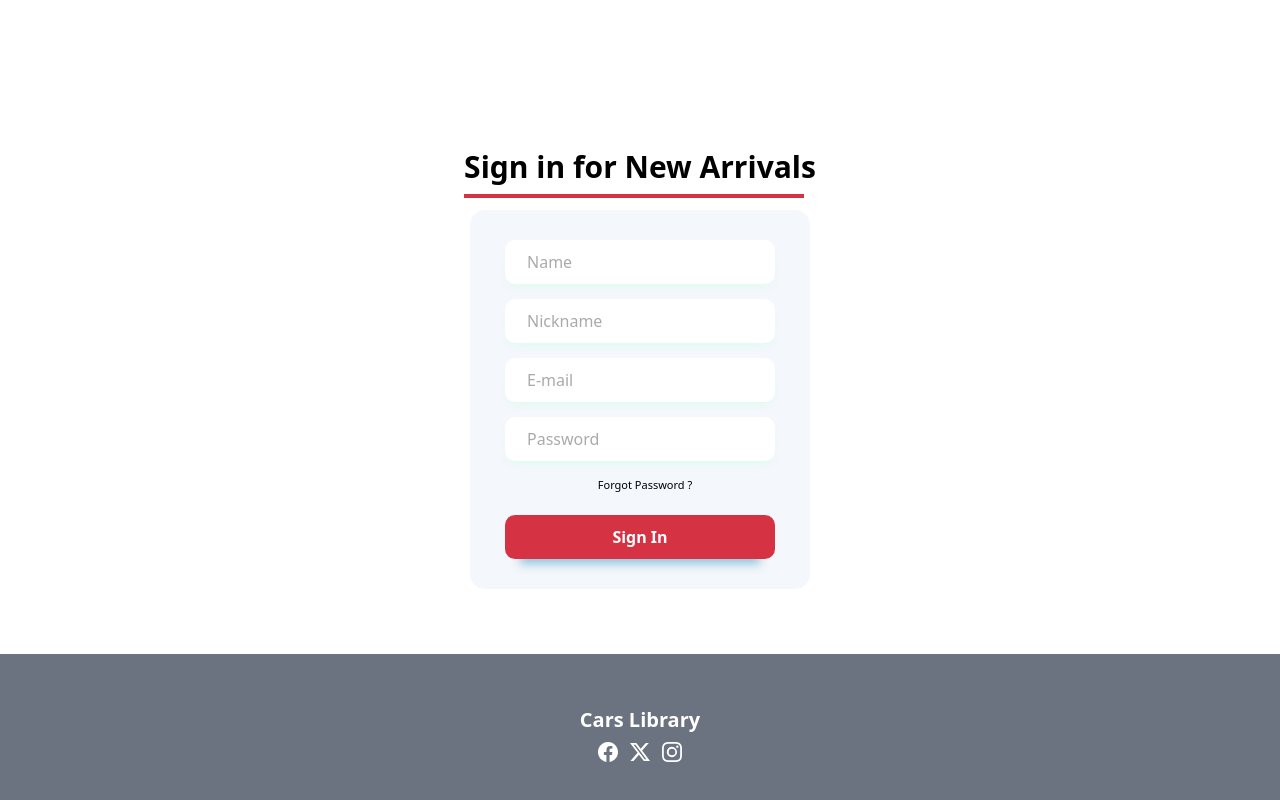
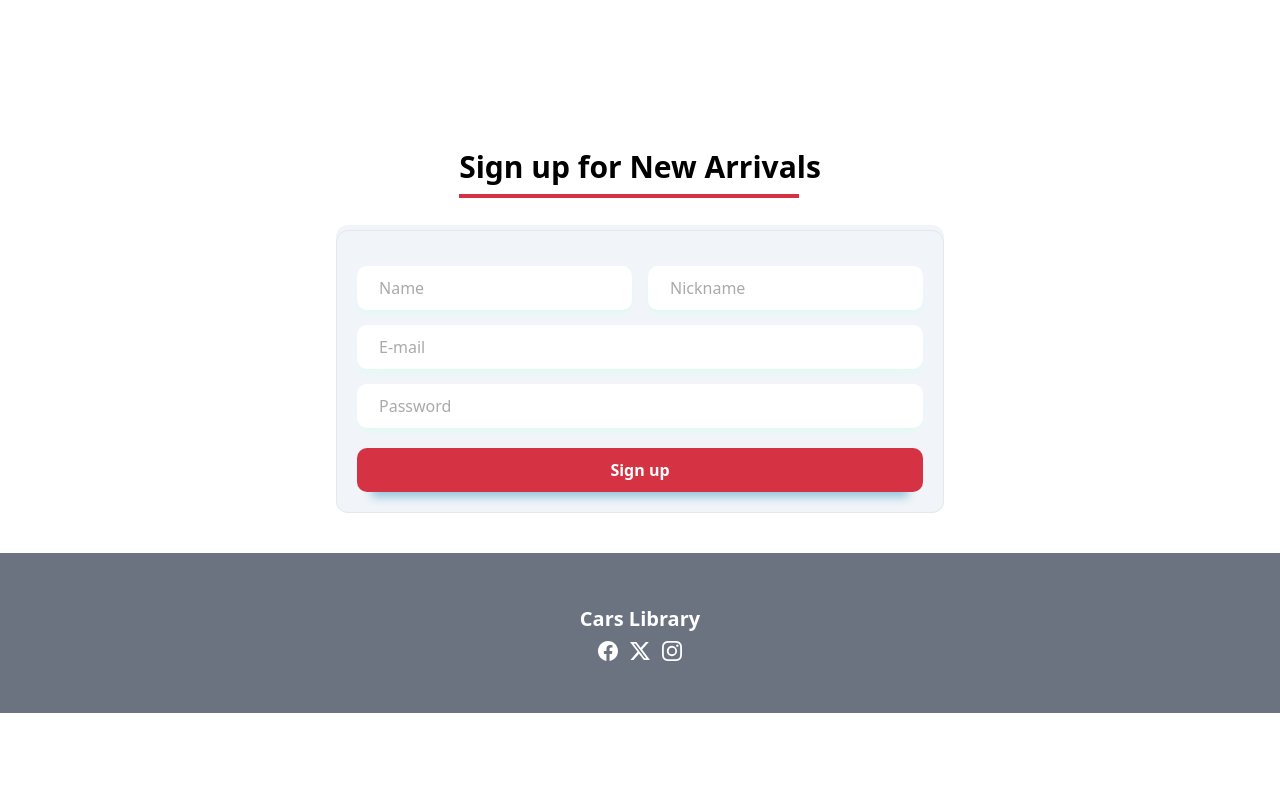
Before and after one commit to JuanCruzGonzalez/CarsLibrary, a Next.js app: page / in a window 1280 px wide. Shown: the part 1615-2415 px from the top of the page. After the commit the page ends 2328 px from the top, so only its background shows below. Built offline with nearby package versions, Linux system fonts and the light colour scheme.

Commit message:
Add LogIn/SignUp and ContactUs

```diff
--- a/app/about/page.jsx
+++ b/app/about/page.jsx
@@ -1,10 +1,11 @@
 "use client"
 import "../globals.css";
+import { PageTitle } from "../pageTitle";
 
 export default function About() {
   return (
     <main className="text-center">
-        <div className="w-full text-5xl font-bold mt-10 mb-10"><h2>About us</h2></div>
+        <PageTitle>About us</PageTitle>
         <p>We are a company that gives the oportunity to sell your car using our web as a way to conect with the rigth person who knows the value of your car</p>
     </main>
 );
--- a/app/cars/page.jsx
+++ b/app/cars/page.jsx
@@ -1,6 +1,6 @@
 "use client";
 import { useEffect, useState } from "react";
-import Image from "next/image";
+import { PageTitle } from "../pageTitle";
 import "../globals.css";
 import { fetchCarsFromDataBase } from "../actions";
 import { CarCard } from "../carCard";
@@ -22,7 +22,7 @@ export default function Cars() {
 
 return (
     <main className="p-10">
-        <div className="w-full text-center text-5xl font-bold mb-10"><h2>Cars</h2></div>
+        <PageTitle>Cars</PageTitle>
         <h2 className="text-xl font-bold mb-5 ml-1">Search car</h2>
         <div className="search-form flex">
           <input
--- a/app/contact/page.jsx
+++ b/app/contact/page.jsx
@@ -0,0 +1,19 @@
+import { PageTitle } from "../pageTitle";
+
+export default function Contact(){
+    return(
+        <main className="text-center">
+            <PageTitle>Contact us</PageTitle>
+            <div className="w-full flex justify-center">
+                <form action="" className="form border rounded-xl bg-slate-100 p-5">
+                    <div className="contact-inputs flex gap-3">
+                        <input required="" className="input" type="text" name="name" id="name" placeholder="Name"/>
+                        <input required="" className="input" type="email" name="email" id="email" placeholder="E-mail"/>
+                    </div>
+                    <textarea required="" className="input resize-none" name="massage" id="massage" cols="30" rows="3" placeholder="Massage"></textarea>
+                    <input className="mb-0 mt-5 text-white bg-red-600 w-full rounded-lg p-2" type="submit" value="Send"/>
+                </form>
+            </div>
+        </main>
+    )
+}
--- a/app/globals.css
+++ b/app/globals.css
@@ -264,12 +264,9 @@ h1{
 
 .container {
   max-width: 350px;
-  background: #F8F9FD;
-  background-color: rgb(244, 247, 251);
   border-radius: 20px;
   padding: 10px 35px;
-  border: 5px solid rgb(255, 255, 255);
-  margin: 20px;
+  margin-top: 30px;
 }
 
 .form {
@@ -319,7 +316,7 @@ h1{
   background: linear-gradient(45deg, var(--main-red) 0%,var(--main-red) 100%);
   color: white;
   padding-block: 10px;
-  margin: 20px auto;
+  margin: 20px auto 0;
   border-radius: 10px;
   box-shadow: rgba(133, 189, 215, 0.8784313725) 0px 20px 10px -15px;
   border: none;
--- a/app/layout.jsx
+++ b/app/layout.jsx
@@ -18,7 +18,7 @@ export default function RootLayout({ children }) {
           <Link className="nores-nav" href={`/cars`}>Cars</Link>
           <Link className="nores-nav" href={`/about`}>About</Link>
           <Link className="nores-nav" href="/contact">Contact us</Link>
-          <Link className="nores-nav bg-zinc-800 text-white pt-2 pb-2 pr-6 pl-6 rounded" href="/">Log In</Link>
+          <Link className="nores-nav bg-zinc-800 text-white pt-2 pb-2 pr-6 pl-6 rounded" href="/login">Log In</Link>
           <div className="container-2">
             <input
               className="label-check"
@@ -37,7 +37,7 @@ export default function RootLayout({ children }) {
               <Link className="res-nav" href={`/cars`}>Cars</Link>
               <Link className="res-nav" href={`/about`}>About</Link>
               <Link className="res-nav" href="/contact">Contact us</Link>
-              <Link className="res-nav" href="/">Log In</Link>
+              <Link className="res-nav" href="/login">Log In</Link>
             </div>
           </div>
         </nav>
--- /dev/null
+++ b/app/login/page.jsx
@@ -0,0 +1,25 @@
+"use client"
+import { PageTitle } from "../pageTitle";
+import React, { useState } from 'react';
+import Link from 'next/link';
+
+export default function LogIn(){
+    return(
+        <>
+            <main>
+                <PageTitle>Log in</PageTitle>
+                <div className="w-full flex justify-center">
+                    <form action="" className="form border rounded-xl bg-slate-100 p-5 w-1/3">
+                        <input required="" className="input" type="email" name="email" id="email" placeholder="E-mail"/>
+                        <input required="" className="input" type="password" name="password" id="password" placeholder="Password"/>
+                        <div className="flex items-center">
+                            <span className="text-xs forgot-password"><Link href="/">Forgot Password?</Link></span>
+                            <span className="forgot-password text-xs">Don't have an account?<Link href="/singup"className="text-blue-200"> Sing up</Link></span>
+                        </div>
+                        <input className="login-button" type="submit" value="Log in"/>
+                    </form>
+                </div>
+            </main>
+        </>
+    )
+}
--- a/app/page.jsx
+++ b/app/page.jsx
@@ -83,15 +83,16 @@ export default function Home() {
         </div>
       </sections>
       <sections className="Sign flex flex-col text-center items-center">
-        <h2 className="sign-title text-3xl text-center mt-40 font-bold">Sign in for New Arrivals</h2>
-        <div class="container">
-          <form action="" class="form">
-              <input required="" class="input" type="text" name="name" id="name" placeholder="Name"/>
-              <input required="" class="input" type="text" name="nickname" id="nickname" placeholder="Nickname"/>
-              <input required="" class="input" type="email" name="email" id="email" placeholder="E-mail"/>
-              <input required="" class="input" type="password" name="password" id="password" placeholder="Password"/>
-              <span class="forgot-password"><a href="#">Forgot Password ?</a></span>
-              <input class="login-button" type="submit" value="Sign In"/>
+        <h2 className="sign-title text-3xl text-center mt-40 font-bold">Sign up for New Arrivals</h2>
+        <div className="rounded-xl mt-10 bg-slate-100">
+          <form action="" className="form border rounded-xl bg-slate-100 p-5">
+            <div className="flex gap-4">
+              <input required="" className="input" type="text" name="name" id="name" placeholder="Name"/>
+              <input required="" className="input" type="text" name="nickname" id="nickname" placeholder="Nickname"/>
+            </div>
+            <input required="" className="input" type="email" name="email" id="email" placeholder="E-mail"/>
+            <input required="" className="input" type="password" name="password" id="password" placeholder="Password"/>
+            <input className="login-button" type="submit" value="Sign up"/>
           </form>
         </div>
       </sections>
--- /dev/null
+++ b/app/pageTitle.jsx
@@ -0,0 +1,7 @@
+export function PageTitle({children}){
+    return(
+        <>
+            <div className="w-full text-center text-5xl font-bold mt-10 mb-10"><h2>{children}</h2></div>
+        </>
+    )
+}
--- /dev/null
+++ b/app/singup/page.jsx
@@ -0,0 +1,25 @@
+"use client"
+import { PageTitle } from "../pageTitle";
+import React, { useState } from 'react';
+import Link from 'next/link';
+
+export default function LogIn(){
+    return(
+        <>
+            <main>
+                <PageTitle>Sing up</PageTitle>
+                <div className="w-full flex justify-center">
+                    <form action="" className="form border rounded-xl bg-slate-100 p-5 w-1/3">
+                        <div className="flex gap-4">
+                            <input required="" className="input" type="text" name="name" id="name" placeholder="Name"/>
+                            <input required="" className="input" type="text" name="nickname" id="nickname" placeholder="Nickname"/>
+                        </div>
+                        <input required="" className="input" type="email" name="email" id="email" placeholder="E-mail"/>
+                        <input required="" className="input" type="password" name="password" id="password" placeholder="Password"/>
+                        <input className="login-button" type="submit" value="Sign up"/>
+                    </form>
+                </div>
+            </main>
+        </>
+    )
+}
```
